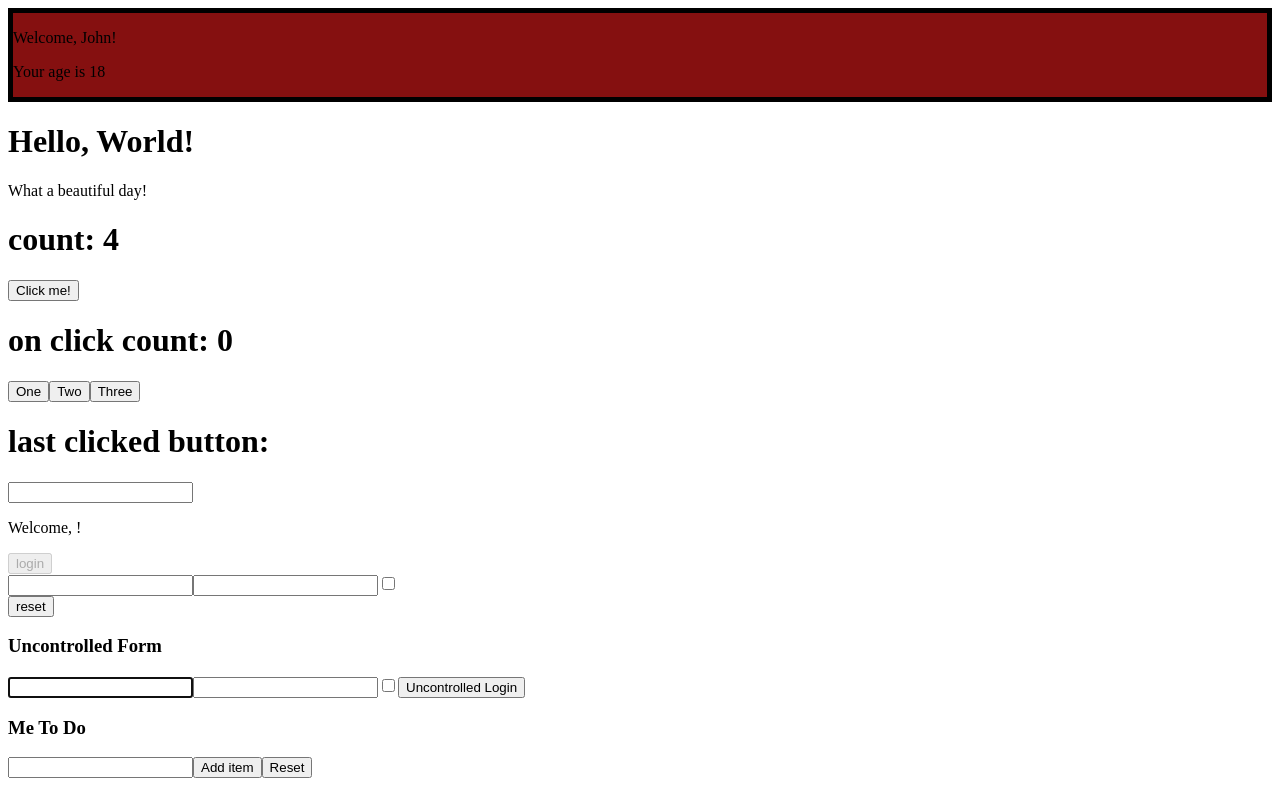
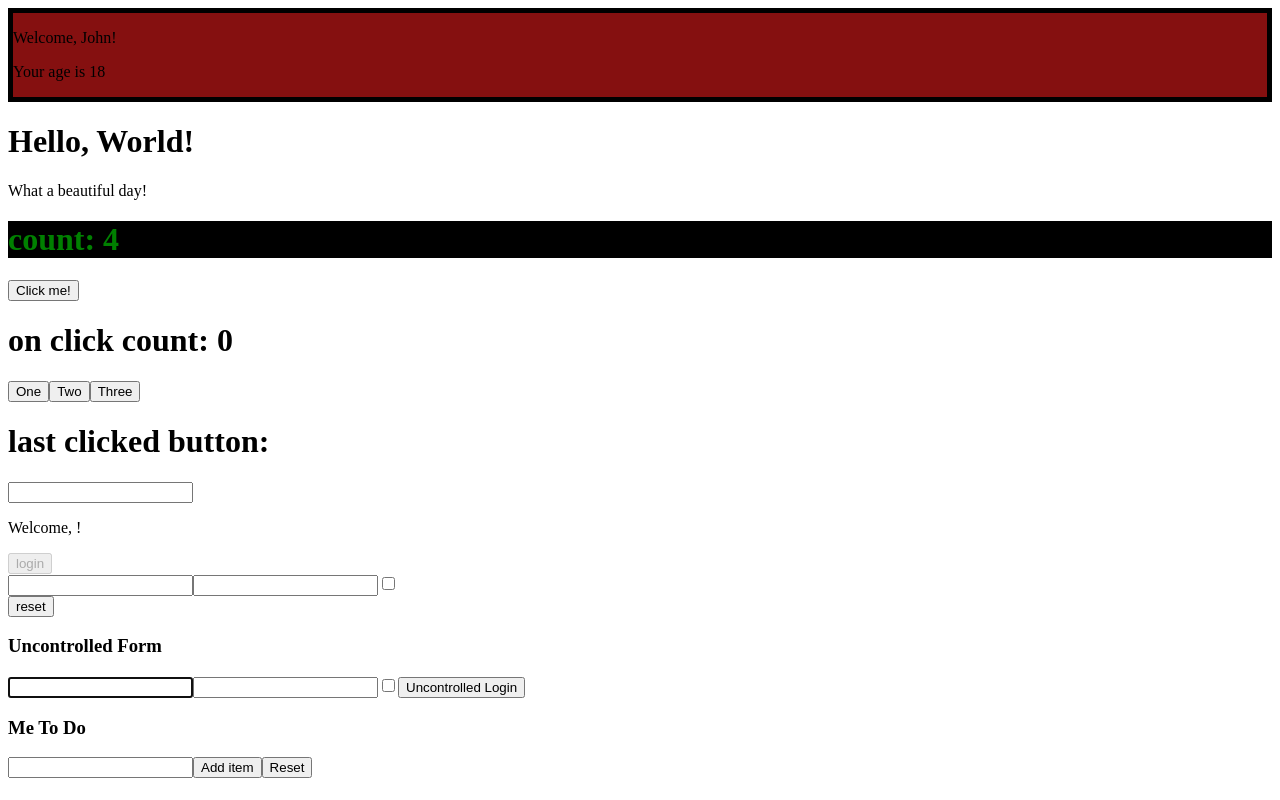
Before and after one commit to MarkupMonkey/react-project, a React (Create React App) app: page / in a window 1280 px wide. Built offline with nearby package versions, Linux system fonts and the light colour scheme.

Commit message:
exercise stiling components 02 done

```diff
--- a/src/Counter.js
+++ b/src/Counter.js
@@ -30,10 +30,14 @@ class Counter extends React.Component {
     }
 
     render() {
+        const CounterStyle = {
+            color: 'green',
+            backgroundColor: 'black',
+        }
         return (
-            <>
-                {this.state.count <= 11 && <CounterDisplay count={this.displayCount}></CounterDisplay>}
-            </>
+            <div style={CounterStyle}>
+                {this.state.count <= 11 && <CounterDisplay   count={this.displayCount}></CounterDisplay>}
+            </div>
 
         );
     }
```
